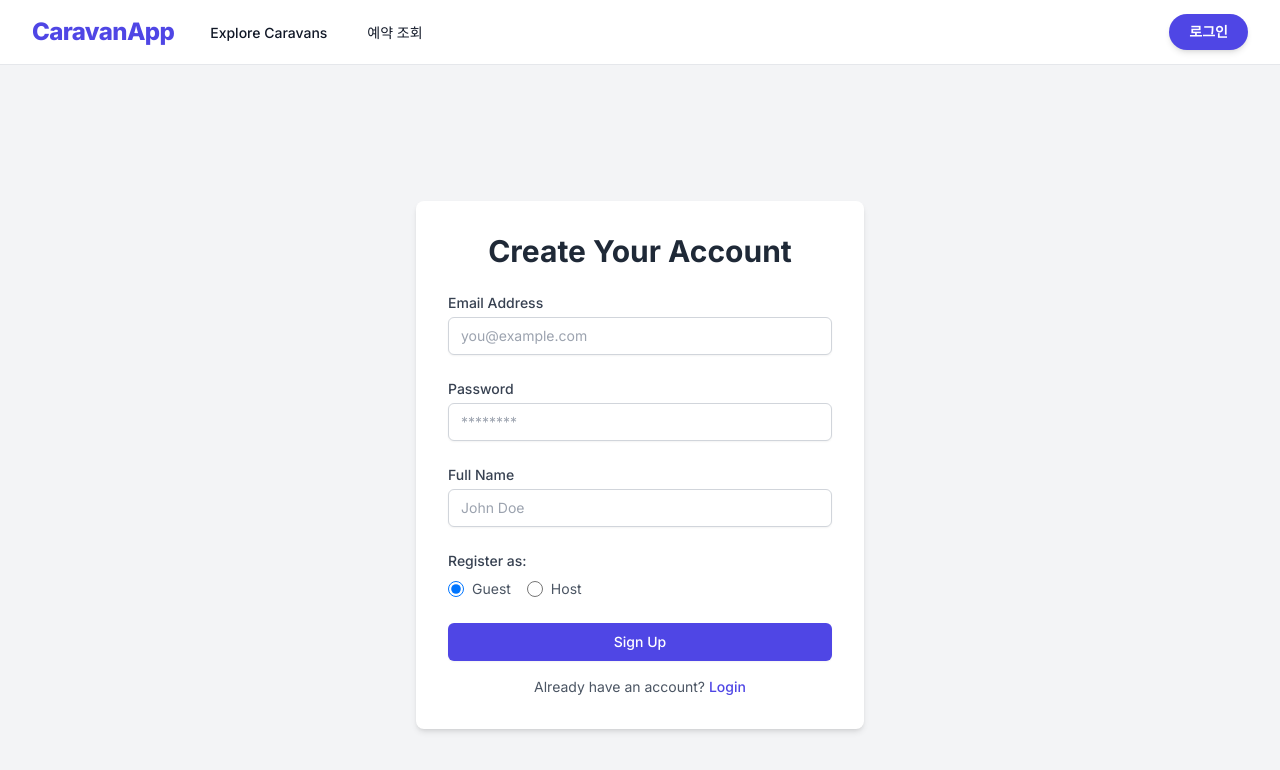
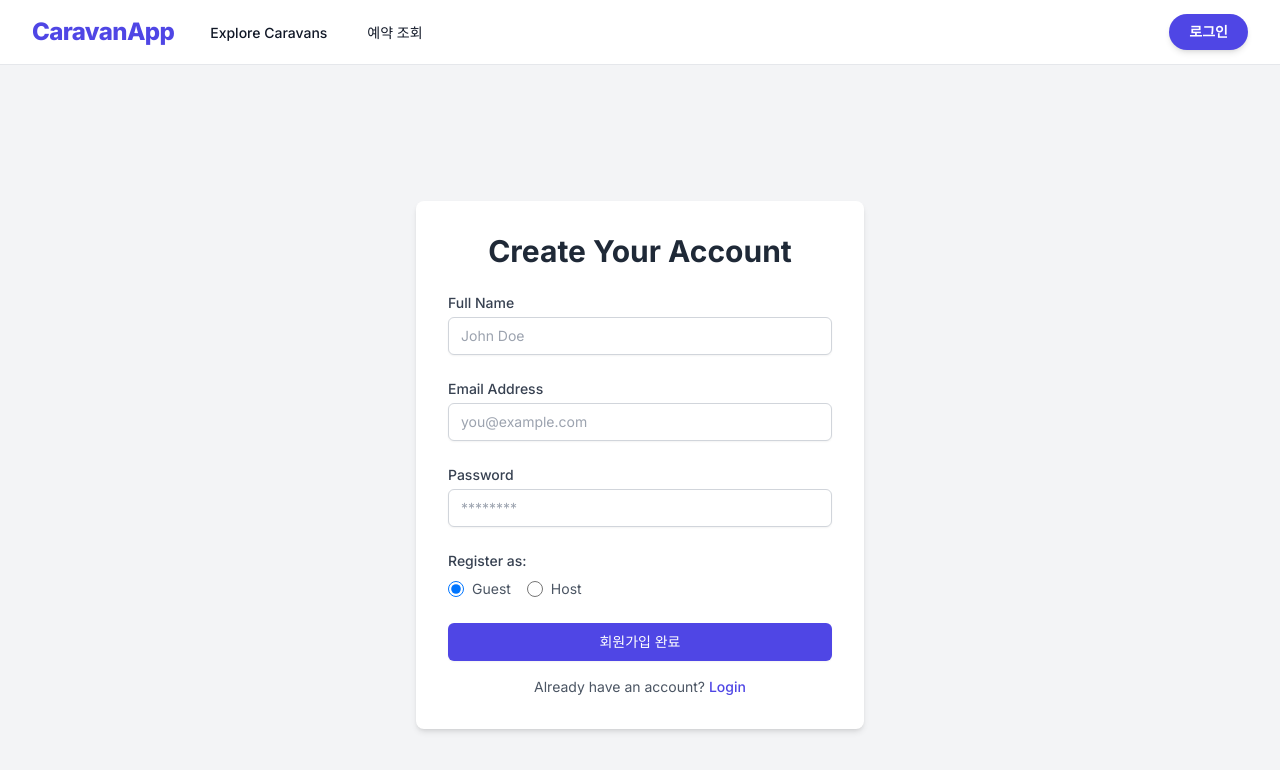
Before and after one commit to gxo-s2/caraban-app, a Next.js app in the folder frontend/: page /auth/signup in a window 1280 px wide. Shown: the top 770 px of the page. Built offline with nearby package versions, Linux system fonts and the light colour scheme; no server answers.

Commit message:
forntend/signup 파일 수정

```diff
--- a/frontend/src/app/auth/signup/page.tsx
+++ b/frontend/src/app/auth/signup/page.tsx
@@ -6,10 +6,14 @@ import Link from 'next/link';
 // 타입 경로가 맞는지 확인해주세요. (만약 파일이 없다면 아래 주석을 풀고 로컬에 정의하세요)
 import { Role } from '../../../types/backend-enums';
 
+// Vercel 환경 변수에서 API 기본 경로를 가져옵니다.
+// Vercel에서 NEXT_PUBLIC_API_BASE_URL을 '/api'로 설정했습니다.
+const API_BASE_URL = process.env.NEXT_PUBLIC_API_BASE_URL || '/api';
+
 // 만약 위 import가 안 된다면 아래 주석을 풀어서 사용하세요.
 // enum Role {
-//   HOST = 'HOST',
-//   GUEST = 'GUEST',
+//   HOST = 'HOST',
+//   GUEST = 'GUEST',
 // }
 
 export default function SignupPage() {
@@ -30,10 +34,11 @@ export default function SignupPage() {
     try {
       console.log('회원가입 요청 데이터:', { email, password, name, role });
 
-      // [수정 포인트 1] 백엔드 API 주소 확인
-      // 기존: /api/users/register -> 변경: /api/auth/signup (일반적인 관례)
-      // *주의: 만약 백엔드 라우터가 /users/register라면 다시 원래대로 돌리세요.
-      const res = await fetch('http://localhost:3001/api/auth/signup', {
+      // ⭐ 수정된 부분: 하드코딩된 로컬 주소 대신 환경 변수를 사용합니다.
+      // Vercel에서는 '/api/users/signup' 경로를 사용합니다.
+      const url = `${API_BASE_URL}/users/signup`;
+
+      const res = await fetch(url, {
         method: 'POST',
         headers: {
           'Content-Type': 'application/json',
@@ -44,14 +49,17 @@ export default function SignupPage() {
       const data = await res.json();
 
       if (!res.ok) {
+        // 서버에서 오는 에러 메시지를 사용자에게 표시합니다.
         throw new Error(data.message || '회원가입에 실패했습니다.');
       }
 
+      // alert() 대신 Vercel 환경에서 안전한 대체 UI를 사용하는 것이 권장되지만,
+      // 현재 로컬 개발 환경과의 일관성을 위해 일단 유지합니다.
       alert('회원가입이 완료되었습니다! 로그인 해주세요.');
       router.push('/auth/login');
     } catch (err: any) {
       console.error(err);
-      setError(err.message || '알 수 없는 오류가 발생했습니다.');
+      setError(err.message || '알 수 없는 오류가 발생했습니다. (DB 연결 또는 서버 에러 확인 필요)');
     } finally {
       setLoading(false);
     }
@@ -62,6 +70,22 @@ export default function SignupPage() {
       <div className="w-full max-w-md bg-white rounded-lg shadow-md p-8">
         <h2 className="text-3xl font-bold text-center text-gray-800 mb-6">Create Your Account</h2>
         <form onSubmit={handleSubmit} className="space-y-6">
+
+          {/* 이름 입력 */}
+          <div>
+            <label htmlFor="name" className="block text-sm font-medium text-gray-700">
+              Full Name
+            </label>
+            <input
+              type="text"
+              id="name"
+              className="mt-1 block w-full px-3 py-2 border border-gray-300 rounded-md shadow-sm focus:outline-none focus:ring-indigo-500 focus:border-indigo-500 sm:text-sm"
+              placeholder="John Doe"
+              value={name}
+              onChange={(e) => setName(e.target.value)}
+              required
+            />
+          </div>
 
           {/* 이메일 입력 */}
           <div>
@@ -95,23 +119,7 @@ export default function SignupPage() {
             />
           </div>
 
-          {/* 이름 입력 */}
-          <div>
-            <label htmlFor="name" className="block text-sm font-medium text-gray-700">
-              Full Name
-            </label>
-            <input
-              type="text"
-              id="name"
-              className="mt-1 block w-full px-3 py-2 border border-gray-300 rounded-md shadow-sm focus:outline-none focus:ring-indigo-500 focus:border-indigo-500 sm:text-sm"
-              placeholder="John Doe"
-              value={name}
-              onChange={(e) => setName(e.target.value)}
-              required
-            />
-          </div>
-
-          {/* [수정 포인트 2] 역할 선택 (라디오 버튼) */}
+          {/* 역할 선택 (라디오 버튼) */}
           <div>
             <label className="block text-sm font-medium text-gray-700">Register as:</label>
             <div className="mt-2 flex space-x-4">
@@ -150,7 +158,7 @@ export default function SignupPage() {
             className="w-full flex justify-center py-2 px-4 border border-transparent rounded-md shadow-sm text-sm font-medium text-white bg-indigo-600 hover:bg-indigo-700 focus:outline-none focus:ring-2 focus:ring-offset-2 focus:ring-indigo-500 disabled:opacity-50 transition"
             disabled={loading}
           >
-            {loading ? 'Signing Up...' : 'Sign Up'}
+            {loading ? 'Signing Up...' : '회원가입 완료'}
           </button>
         </form>
 
```
